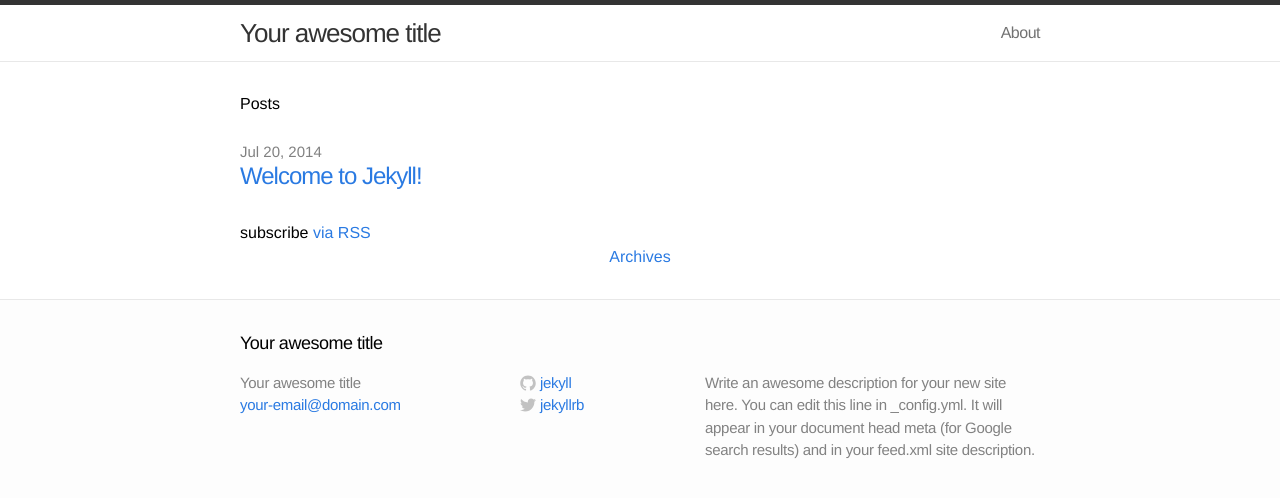
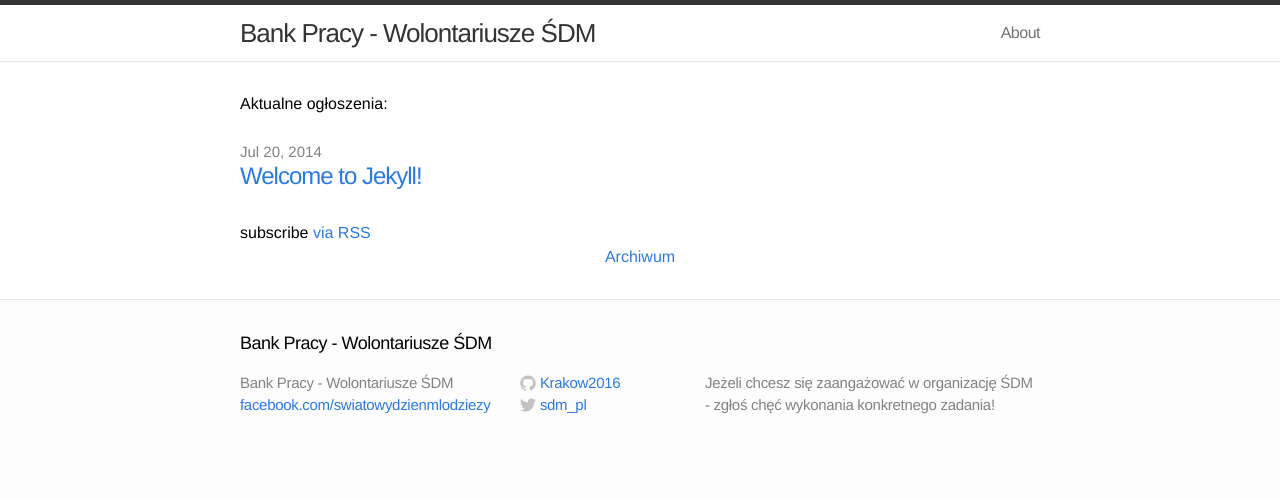
Before and after one commit to Krakow2016/tablica, a Jekyll site: the page built from index.html, in a window 1280 px wide. Shown: the top 498 px of the page. Built offline with Jekyll 4.4.1, drawn with Linux system fonts in a browser that asks for light colours.

Commit message:
+ page title & description

```diff
--- a/_config.yml
+++ b/_config.yml
@@ -1,12 +1,12 @@
 # Site settings
-title: Your awesome title
-email: your-email@domain.com
-description: "Write an awesome description for your new site here. You can edit this line in _config.yml. It will appear in your document head meta (for Google search results) and in your feed.xml site description."
+title: Bank Pracy - Wolontariusze ŚDM
+facebook: "facebook.com/swiatowydzienmlodziezy"
+description: "Jeżeli chcesz się zaangażować w organizację ŚDM - zgłoś chęć wykonania konkretnego zadania!"
 baseurl: "/jobs"
 url: "https://krakow2016.github.io"
 backend: "http://infinite-everglades-3721.herokuapp.com"
-twitter_username: jekyllrb
-github_username:  jekyll
+twitter_username: "sdm_pl"
+github_username: "Krakow2016"
 
 # Build settings
 markdown: kramdown
--- a/_includes/footer.html
+++ b/_includes/footer.html
@@ -7,7 +7,7 @@
     <div class="footer-col-1 column">
       <ul>
         <li>{{ site.title }}</li>
-        <li><a href="mailto:{{ site.email }}">{{ site.email }}</a></li>
+        <li><a href="https://www.{{ site.facebook }}">{{ site.facebook }}</a></li>
       </ul>
     </div>
 
--- a/_posts/2014-07-20-welcome-to-jekyll.markdown
+++ b/_posts/2014-07-20-welcome-to-jekyll.markdown
@@ -3,6 +3,8 @@ layout: post
 title:  "Welcome to Jekyll!"
 date:   2014-07-20 15:36:59
 categories: jekyll update
+
+team_count: 1
 ---
 
 You'll find this post in your `_posts` directory - edit this post and re-build (or run with the `-w` switch) to see your changes!
--- a/archives.html
+++ b/archives.html
@@ -4,7 +4,7 @@ layout: default
 
 <div class="home">
 
-  <h1>Posts</h1>
+  <h1>Nieaktualne ogłoszenia:</h1>
 
   <ul class="posts">
     {% for post in site.posts %}
@@ -19,6 +19,6 @@ layout: default
   </ul>
 
   <p class="rss-subscribe">subscribe <a href="{{ "/feed.xml" | prepend: site.baseurl }}">via RSS</a></p>
-  <h2 class="center"><a href="/">Main page</a></h2>
+  <h2 class="center"><a href="/">Strona główna</a></h2>
 
 </div>
--- a/index.html
+++ b/index.html
@@ -4,7 +4,7 @@ layout: default
 
 <div class="home">
 
-  <h1>Posts</h1>
+  <h1>Aktualne ogłoszenia:</h1>
 
   <ul class="posts">
     {% for post in site.posts %}
@@ -19,6 +19,6 @@ layout: default
   </ul>
 
   <p class="rss-subscribe">subscribe <a href="{{ "/feed.xml" | prepend: site.baseurl }}">via RSS</a></p>
-  <h2 class="center"><a href="{{ "/archives" | prepend: site.baseurl }} ">Archives</a></h2>
+  <h2 class="center"><a href="{{ "/archives" | prepend: site.baseurl }} ">Archiwum</a></h2>
 
 </div>
```
Also changed, not shown: _drafts/szablon.markdown (added, +9 -0 lines).
